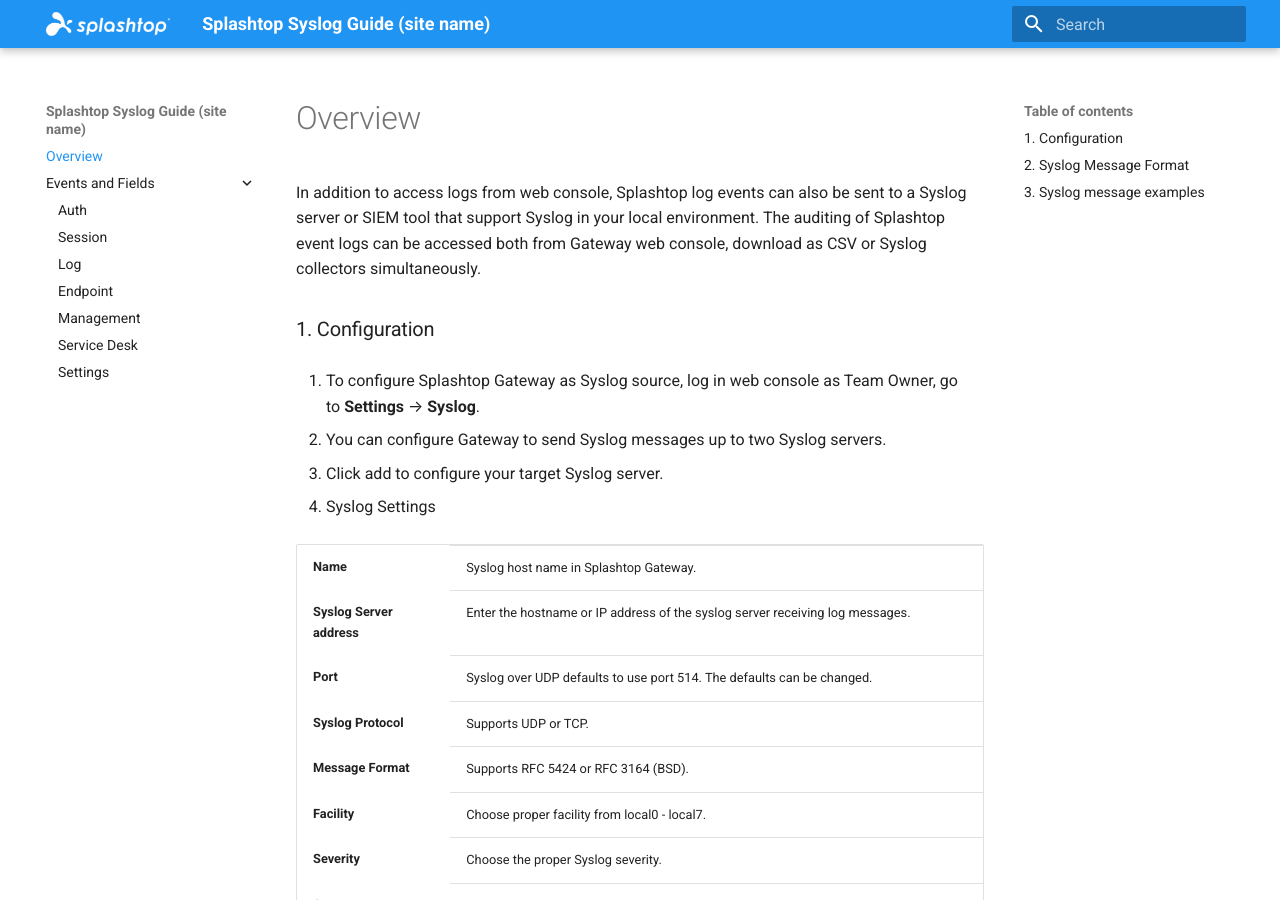
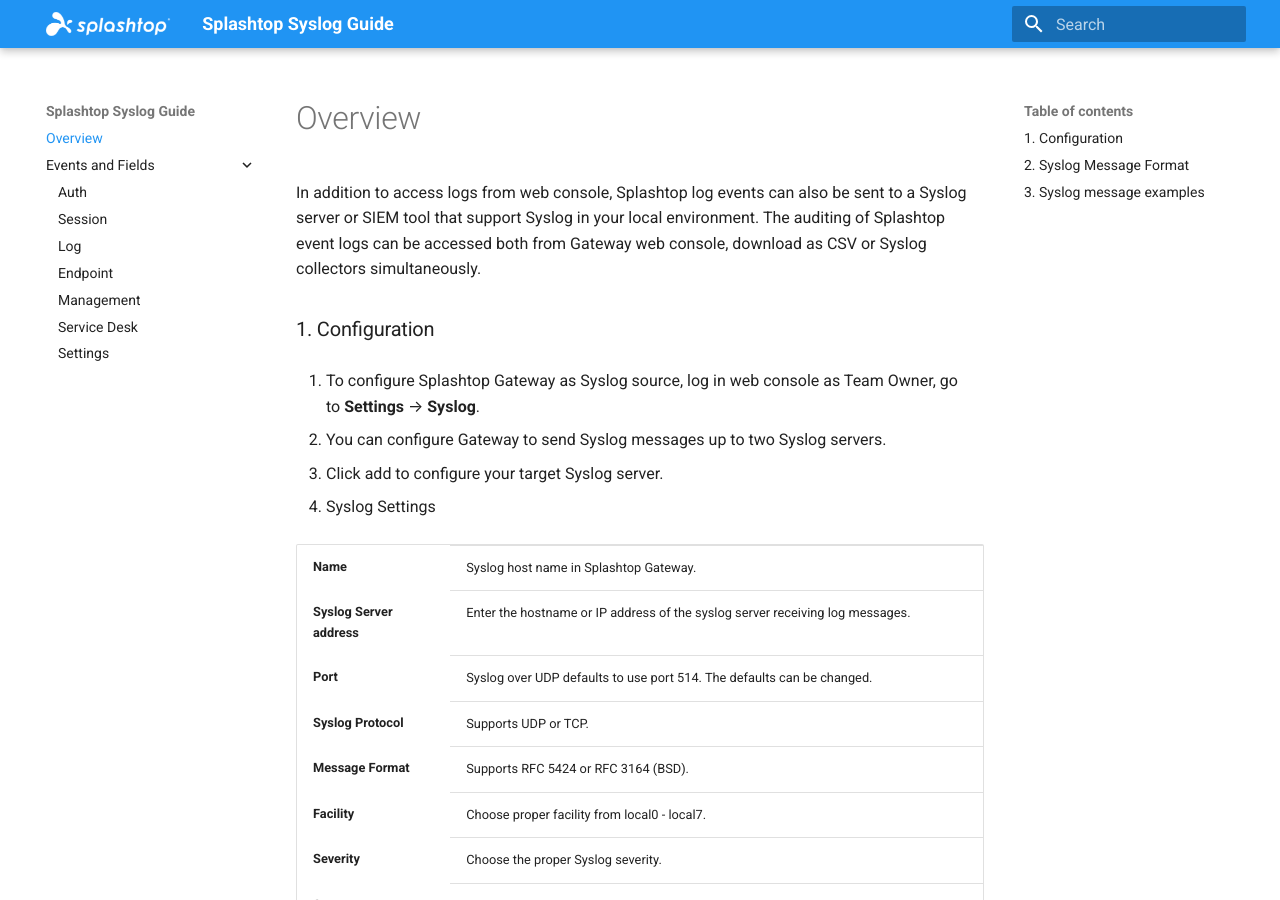
Before and after one commit to SplashtopInc/OnPrem-Syslog-Guide, an MkDocs documentation site: the page built from docs/index.md, in a window 1280 px wide and 900 px high. Built offline with MkDocs 1.6.1 and Material for MkDocs 9.7.7, drawn with Linux system fonts in a browser that asks for light colours.

Commit message:
Update mkdocs.yml

```diff
--- a/mkdocs.yml
+++ b/mkdocs.yml
@@ -1,4 +1,4 @@
-site_name: Splashtop Syslog Guide (site name)
+site_name: Splashtop Syslog Guide
 
 theme:
   name: material
```
